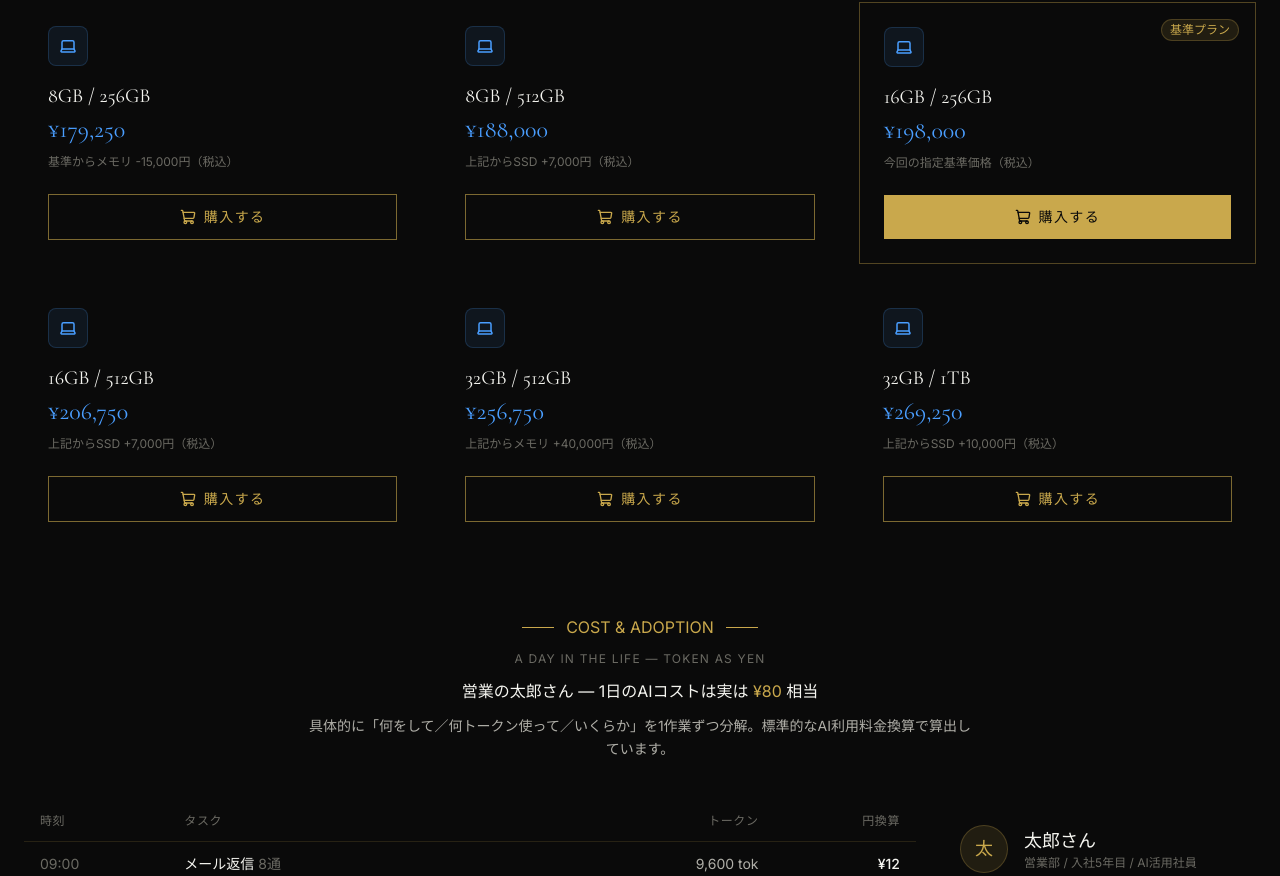
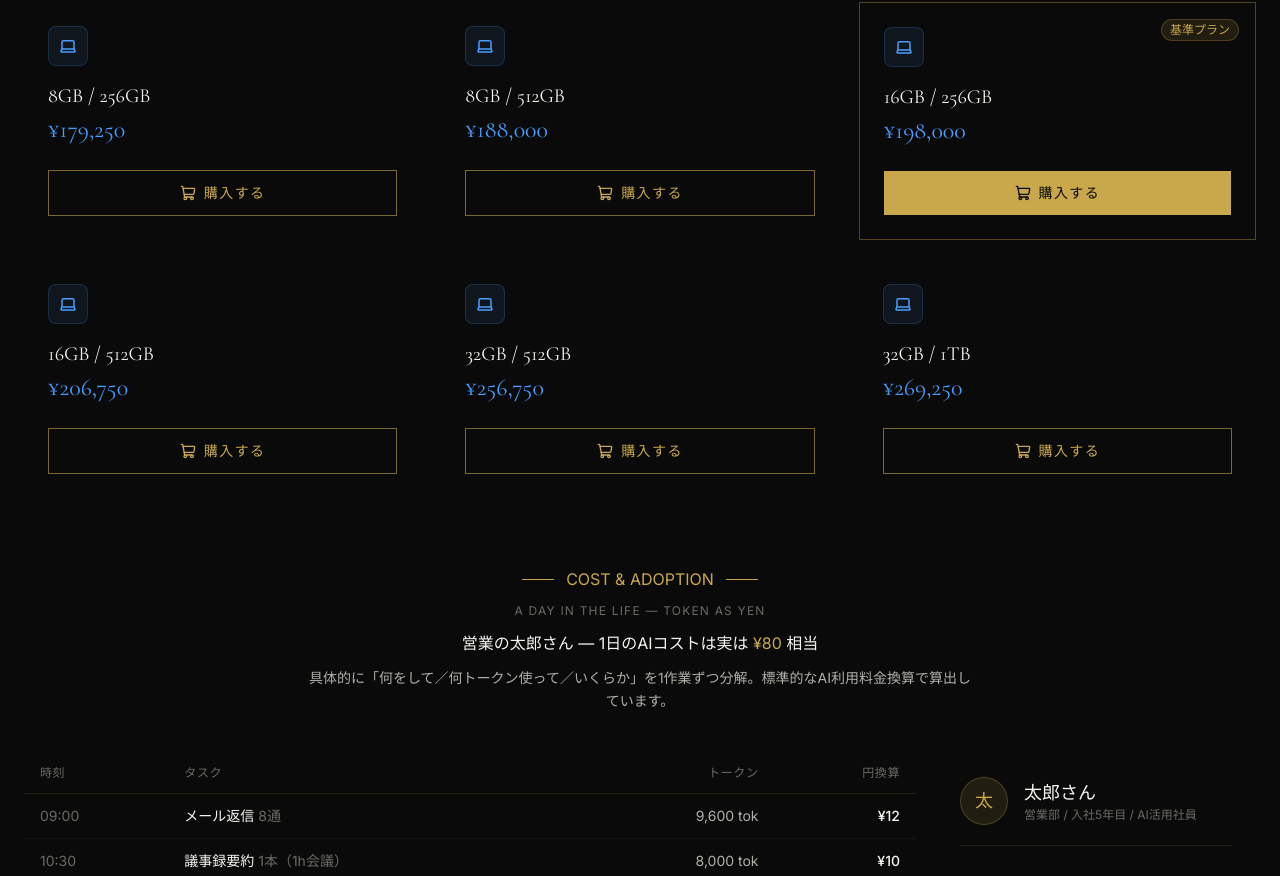
Before and after one commit to vnpbb7-maker/skillive, a Next.js app: page /en/gpu-hardware in a window 1280 px wide. Shown: the part 2453-3329 px from the top of the page. Built offline with nearby package versions, Linux system fonts and the light colour scheme.

Commit message:
Remove price note line from notebook pricing cards

```diff
--- a/components/sections/GPUNotebookPricing.tsx
+++ b/components/sections/GPUNotebookPricing.tsx
@@ -149,10 +149,9 @@ export default function GPUNotebookPricing({ locale }: { locale: string }) {
               <h3 className="font-serif text-xl text-[#F5F5F0] mb-1">
                 {variant.memory} / {variant.storage}
               </h3>
-              <p className="text-2xl font-serif mb-2" style={{ color: '#4A9EFF' }}>
+              <p className="text-2xl font-serif mb-6" style={{ color: '#4A9EFF' }}>
                 {formatYen(variant.price)}
               </p>
-              <p className="text-xs text-[#6B6A63] font-sans mb-6">{variant.note}（税込）</p>
               <button
                 type="button"
                 onClick={() => handlePurchase(variant)}
```
